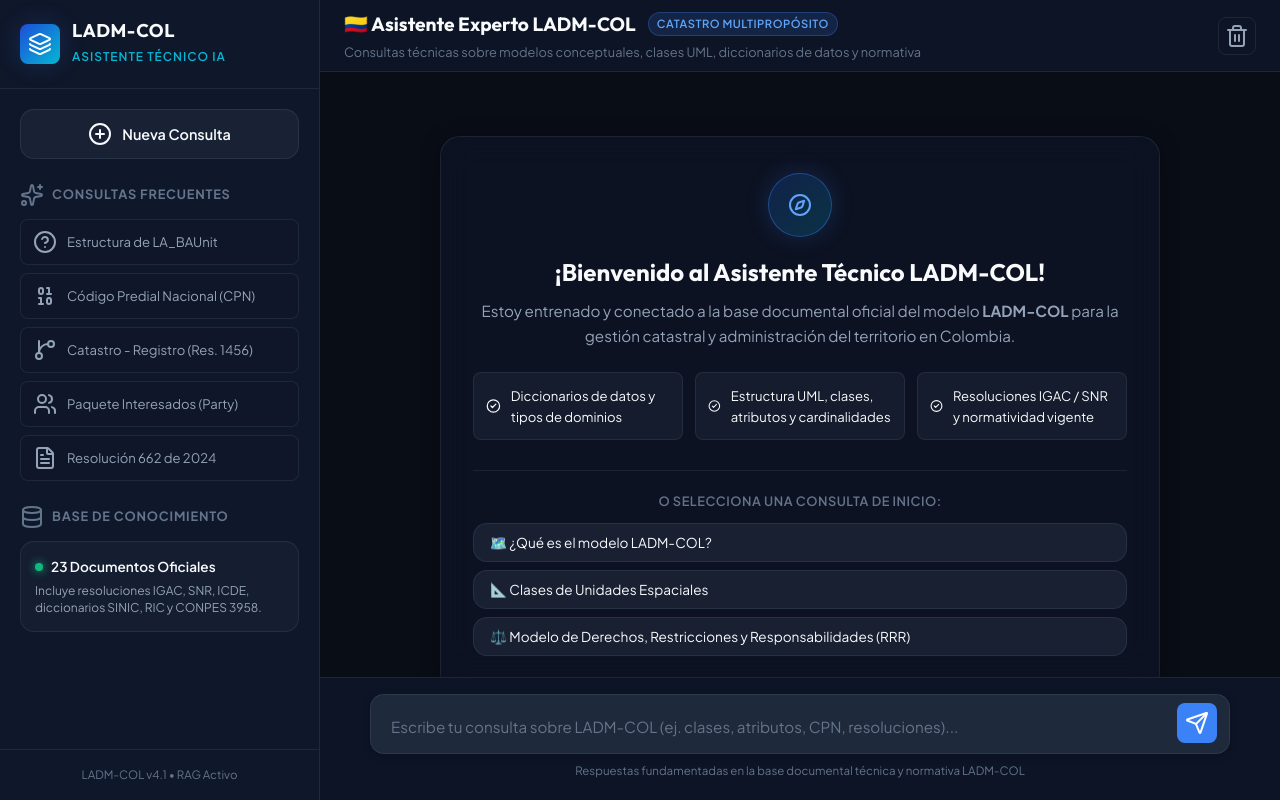
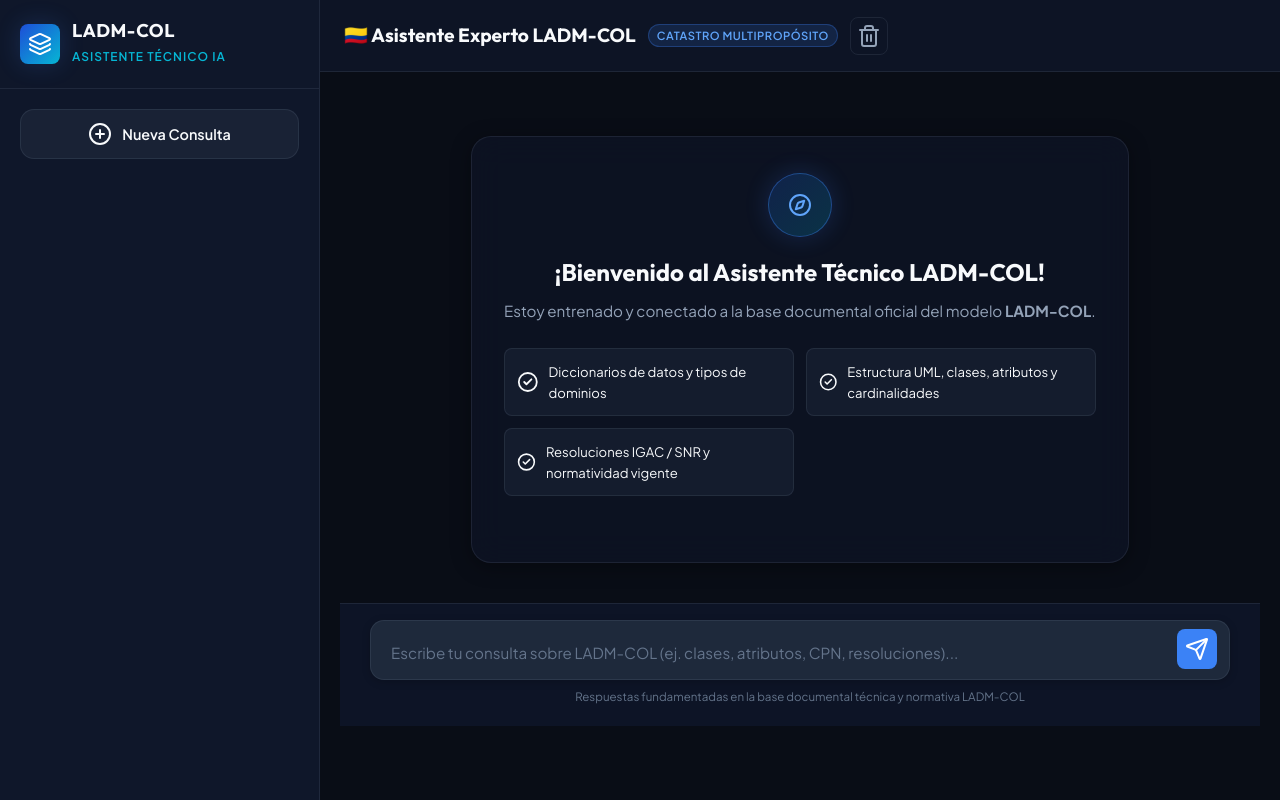
Before and after one commit to NikFlorez3/Asistente-ladm-col, a Flask app: page / in a window 1280 px wide. Run offline with Flask 3, Linux system fonts and the light colour scheme; some libraries are stand-ins or nearby versions.

Commit message:
Eliminar botones del sidebar LADM-COL

```diff
--- a/templates/index.html
+++ b/templates/index.html
@@ -50,55 +50,12 @@
                     </button>
                 </div>
 
-                <div class="sidebar-section">
-                    <div class="section-title">
-                        <i data-lucide="sparkles"></i>
-                        <span>Consultas Frecuentes</span>
-                    </div>
-                    <div class="quick-prompts">
-                        <button class="prompt-chip" data-question="¿Qué es la clase LA_BAUnit y cuáles son sus atributos principales en LADM-COL?">
-                            <i data-lucide="help-circle"></i>
-                            <span>Estructura de LA_BAUnit</span>
-                        </button>
-                        <button class="prompt-chip" data-question="¿Cómo está compuesto y estructurado el Código Predial Nacional (CPN)?">
-                            <i data-lucide="binary"></i>
-                            <span>Código Predial Nacional (CPN)</span>
-                        </button>
-                        <button class="prompt-chip" data-question="Explica las diferencias entre el Modelo Núcleo y el Modelo Extendido de Catastro-Registro (Resolución Conjunta 1456 / 09844).">
-                            <i data-lucide="git-branch"></i>
-                            <span>Catastro - Registro (Res. 1456)</span>
-                        </button>
-                        <button class="prompt-chip" data-question="¿Cuáles son las clases y relaciones del paquete de Interesados (Party) en LADM-COL?">
-                            <i data-lucide="users"></i>
-                            <span>Paquete Interesados (Party)</span>
-                        </button>
-                        <button class="prompt-chip" data-question="¿Cuáles son las principales novedades de la Resolución 662 de 2024 respecto al modelo extendido de catastro?">
-                            <i data-lucide="file-text"></i>
-                            <span>Resolución 662 de 2024</span>
-                        </button>
-                    </div>
-                </div>
 
-                <div class="sidebar-section">
-                    <div class="section-title">
-                        <i data-lucide="database"></i>
-                        <span>Base de Conocimiento</span>
-                    </div>
-                    <div class="kb-badge-card">
-                        <div class="kb-status">
-                            <span class="status-dot online"></span>
-                            <span class="kb-title">23 Documentos Oficiales</span>
-                        </div>
-                        <p class="kb-desc">Incluye resoluciones IGAC, SNR, ICDE, diccionarios SINIC, RIC y CONPES 3958.</p>
-                    </div>
-                </div>
+
+
             </div>
 
-            <div class="sidebar-footer">
-                <div class="version-tag">
-                    <span>LADM-COL v4.1 • RAG Activo</span>
-                </div>
-            </div>
+
         </aside>
 
         <!-- Área Principal de Chat -->
@@ -112,9 +69,6 @@
                     <div class="title-with-badge">
                         <h1>🇨🇴 Asistente Experto LADM-COL</h1>
                         <span class="badge-tag">Catastro Multipropósito</span>
-                    </div>
-                    <p class="header-subtitle">Consultas técnicas sobre modelos conceptuales, clases UML, diccionarios de datos y normativa</p>
-                </div>
                 <div class="header-actions">
                     <button class="action-btn" id="clear-chat-top-btn" title="Limpiar pantalla">
                         <i data-lucide="trash-2"></i>
@@ -130,7 +84,7 @@
                         <i data-lucide="compass"></i>
                     </div>
                     <h2>¡Bienvenido al Asistente Técnico LADM-COL!</h2>
-                    <p>Estoy entrenado y conectado a la base documental oficial del modelo <strong>LADM-COL</strong> para la gestión catastral y administración del territorio en Colombia.</p>
+                    <p>Estoy entrenado y conectado a la base documental oficial del modelo <strong>LADM-COL</strong>.</p>
 
                     <div class="welcome-features">
                         <div class="feature-item">
@@ -147,21 +101,7 @@
                         </div>
                     </div>
 
-                    <div class="starter-suggestions">
-                        <span class="starter-title">O selecciona una consulta de inicio:</span>
-                        <div class="starter-grid">
-                            <button class="starter-btn" data-question="¿Qué es el modelo LADM-COL y cuál es su marco conceptual en Colombia?">
-                                🗺️ ¿Qué es el modelo LADM-COL?
-                            </button>
-                            <button class="starter-btn" data-question="Explica las clases del paquete de Predios y Unidades Espaciales en el modelo catastral.">
-                                📐 Clases de Unidades Espaciales
-                            </button>
-                            <button class="starter-btn" data-question="¿Cómo se modelan las Restricciones, Responsabilidades y Derechos (RRR)?">
-                                ⚖️ Modelo de Derechos, Restricciones y Responsabilidades (RRR)
-                            </button>
-                        </div>
-                    </div>
-                </div>
+
 
                 <div class="messages-list" id="messages-list">
                     <!-- Los mensajes dinámicos se insertarán aquí -->
```
